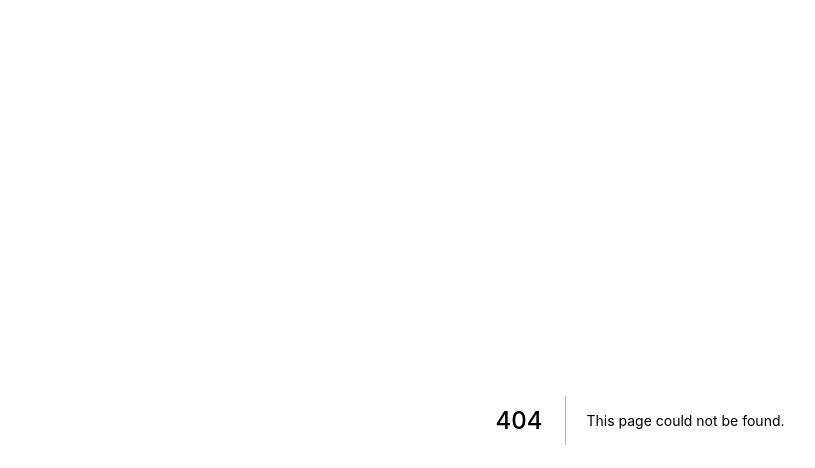
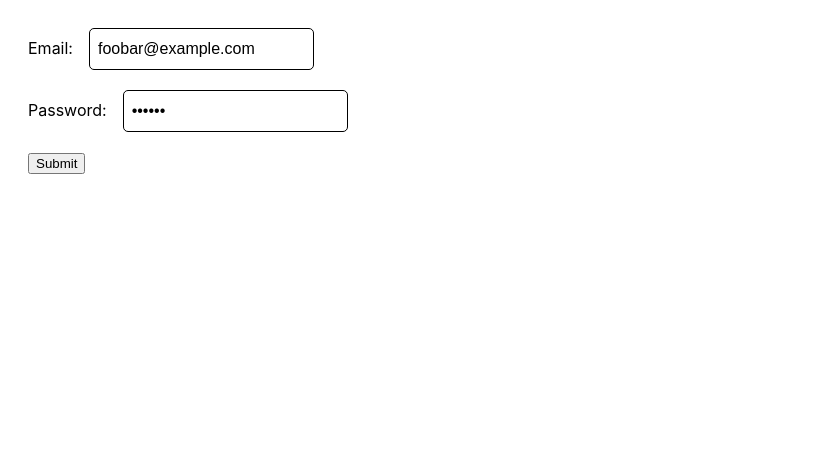
Before and after one commit to redbadger/sb-nextjs-poc, a Next.js app: page /styled-components in a window 1280 px wide. Before the commit this address had no page. Shown: the top 468 px of the page, without its empty margins (0-815 px from the left). Built offline with nearby package versions, Linux system fonts and the light colour scheme.

Commit message:
Add a styled component demo

```diff
--- /dev/null
+++ b/src/pages/styled-components/index.tsx
@@ -0,0 +1,102 @@
+import React from 'react';
+import { Formik } from 'formik';
+import * as yup from 'yup';
+import type { NextPage } from 'next';
+import styled from 'styled-components';
+
+const validationSchema = yup.object({
+  email: yup
+    .string()
+    .email('Enter a valid email')
+    .required('Email is required'),
+  password: yup
+    .string()
+    .min(8, 'Password should be of minimum 8 characters length')
+    .required('Password is required'),
+});
+
+const initialValues = {
+  email: 'foobar@example.com',
+  password: 'foobar',
+};
+
+const StyledInput = styled.input`
+  margin-bottom: 1.25rem;
+  border-radius: 5px;
+  border: 1px solid currentColor;
+  display: inline-block;
+  margin-left: 1rem;
+  padding: 0.5rem;
+
+  &.error {
+    border: 2px solid red;
+  }
+`;
+
+const StyledComponent: NextPage = () => {
+  return (
+    <div>
+      <Formik
+        initialValues={initialValues}
+        validationSchema={validationSchema}
+        onSubmit={(values) => {
+          console.table(values);
+        }}
+      >
+        {({
+          values,
+          errors,
+          touched,
+          handleChange,
+          handleBlur,
+          handleSubmit,
+          isSubmitting,
+        }) => (
+          <form onSubmit={handleSubmit}>
+            <div>
+              <label htmlFor="email">Email:</label>
+              <StyledInput
+                type="email"
+                name="email"
+                id="email"
+                onChange={handleChange}
+                onBlur={handleBlur}
+                value={values.email}
+                className={` ${
+                  errors.email && touched.email && errors.email ? 'error' : ''
+                }`}
+              />
+            </div>
+
+            {errors.email && touched.email && errors.email}
+
+            <div>
+              <label htmlFor="password">Password:</label>
+              <StyledInput
+                type="password"
+                name="password"
+                id="password"
+                onChange={handleChange}
+                onBlur={handleBlur}
+                value={values.password}
+                className={`${
+                  errors.password && touched.password && errors.password
+                    ? 'error'
+                    : ''
+                }`}
+              />
+            </div>
+
+            {errors.password && touched.password && errors.password}
+
+            <button type="submit" disabled={isSubmitting}>
+              Submit
+            </button>
+          </form>
+        )}
+      </Formik>
+    </div>
+  );
+};
+
+export default StyledComponent;
```
